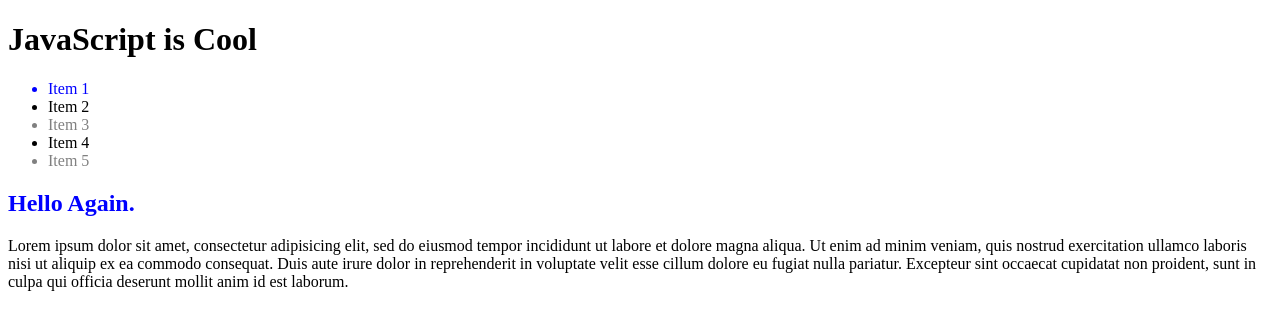
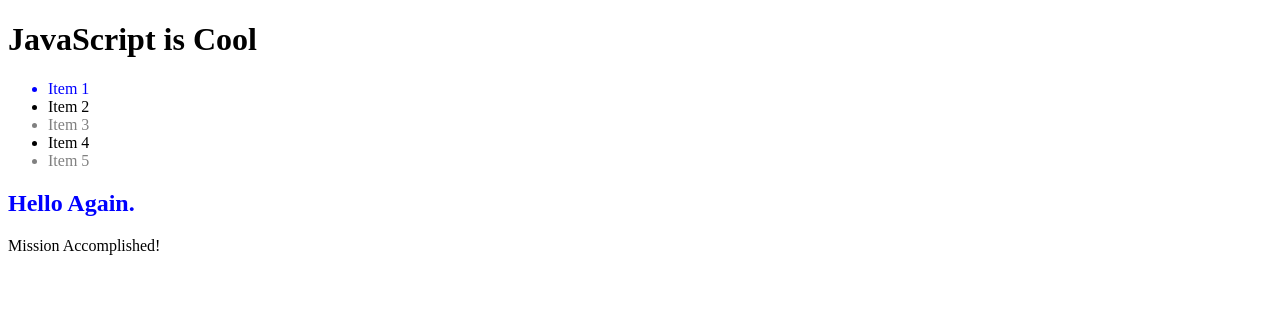
Before and after one commit to MikeGreenburg/codeup-web-exercises-bak, a plain HTML site: page dom-query-js.html in a window 1280 px wide. Drawn offline with Linux system fonts and the light colour scheme.

Commit message:
fixed all the errors with my solution to dom query js

```diff
--- a/dom-query-js.html
+++ b/dom-query-js.html
@@ -52,7 +52,7 @@
 
         // TODO: Set text color on every other list item to grey
 
-        for (var i = 0; i < listItems.length; i = i + 2){
+        for (var i = 0; i < listItems.length; i = i + 2){ //for(var i = 0; i < listItems.length; i+=2) can also be used.
             listItems[i].style.color = "grey";
         }
 
@@ -69,12 +69,12 @@
 
 
         // TODO: Uncomment the next line and get all elements with class name sub-paragraph
-        var subParagraphs = document.getElementsByClassName("sub-paragraphs");
-        console.log(subParagraphs);
+        var subParagraphs = document.getElementsByClassName("sub-paragraph");
 
         // TODO: Change the text in the first sub paragraph to "Mission Accomplished!"
 
-        subParagraphs.innerText = "Mission Accomplished!";
+        subParagraphs[0].innerText = "Mission Accomplished!";
+
     })();
 </script>
 </body>
```
